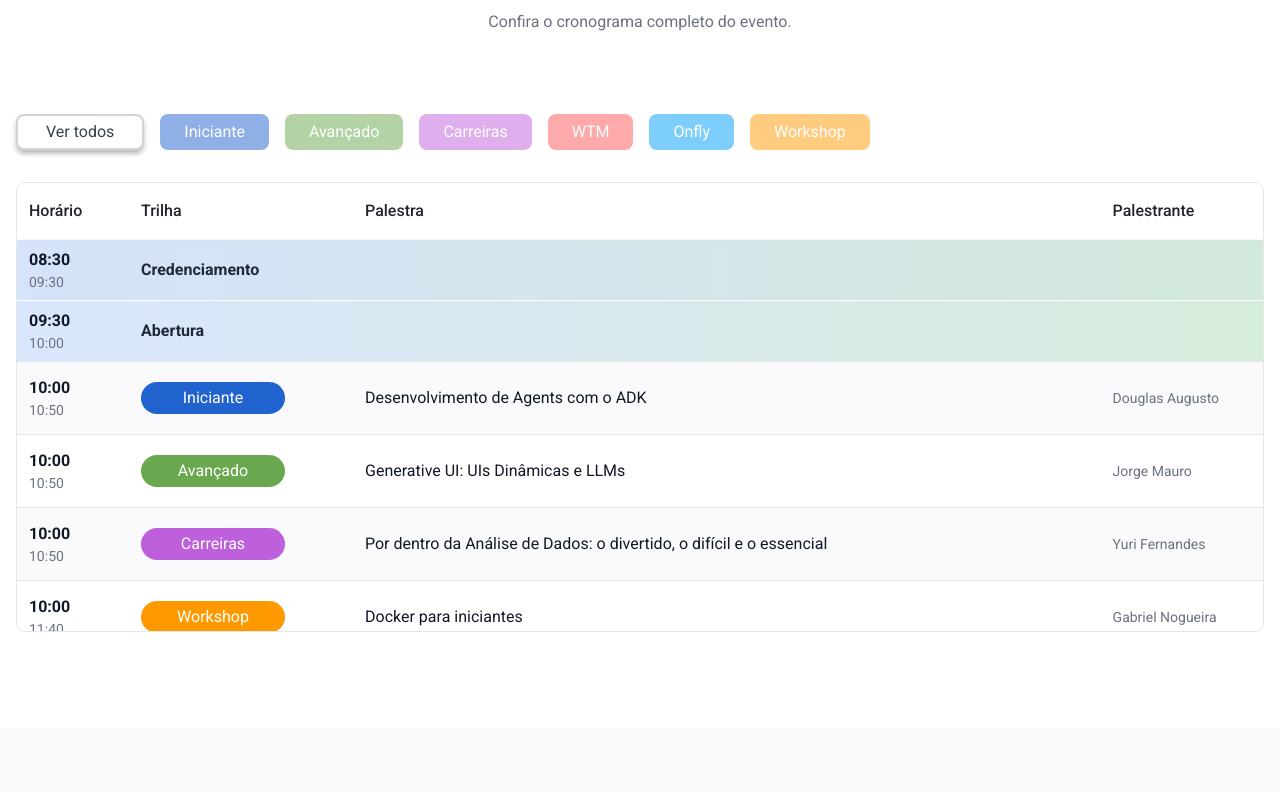
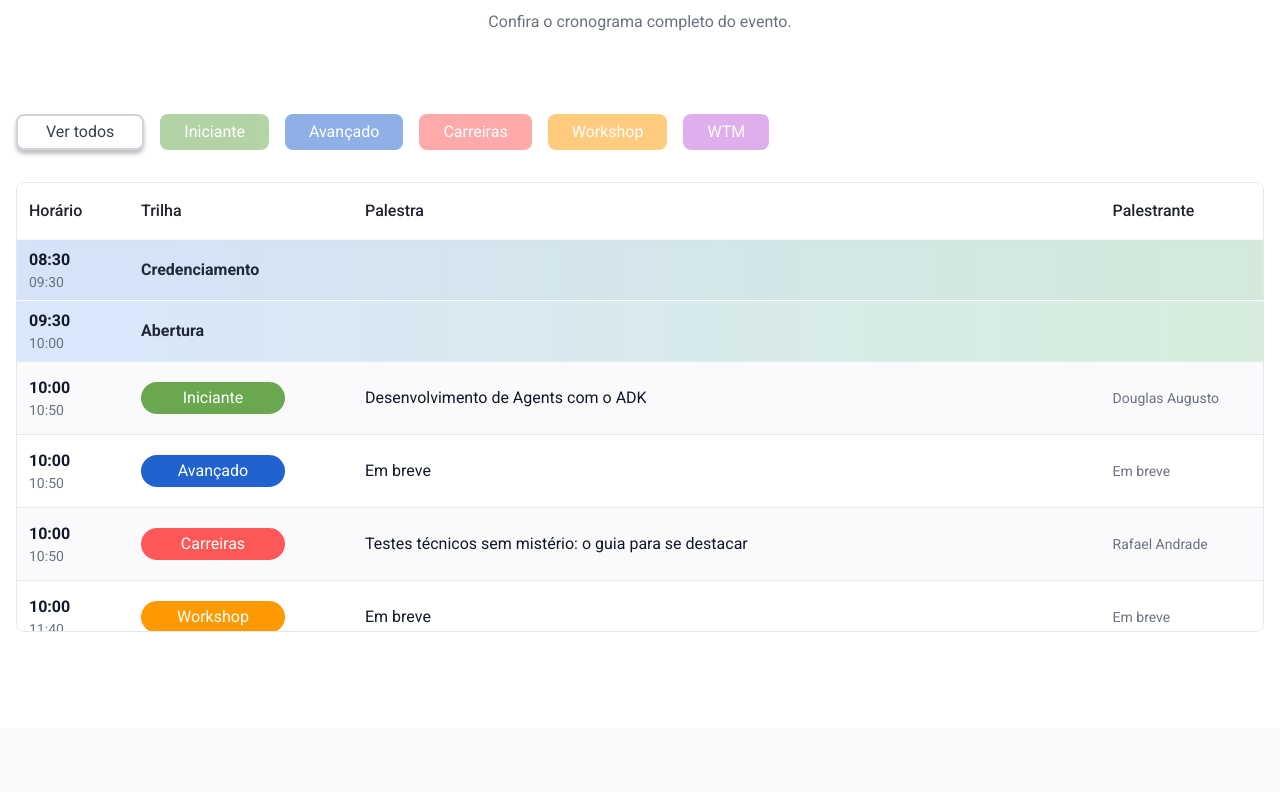
Before and after one commit to gdg-bh/site-oficial, a React (Vite) app: page /devfest in a window 1280 px wide. Shown: the part 2508-3300 px from the top of the page. Built offline with nearby package versions, Linux system fonts and the light colour scheme.

Commit message:
Updating Header with anchor and schedule content

```diff
--- a/src/components/Common/Header/index.tsx
+++ b/src/components/Common/Header/index.tsx
@@ -20,12 +20,12 @@ export function Header() {
                     </div>
 
                     <nav className="hidden xl:flex items-center space-x-8">
-                        <Link
-                            to="#about"
+                        <a
+                            href="#about"
                             className="text-google-gray hover:text-google-blue transition-colors duration-200 font-regular"
                         >
                             O que é o GDG?
-                        </Link>
+                        </a>
                         {/* <Link
                             to="/gdg-bh-meet"
                             className="text-google-gray hover:text-google-blue transition-colors duration-200 font-regular"
@@ -103,13 +103,13 @@ export function Header() {
                 {isMobileMenuOpen && (
                     <div className="xl:hidden">
                         <div className="px-2 pt-2 pb-3 space-y-1 bg-white border-t border-gray-200">
-                            <Link
-                                to="/"
+                            <a
+                                href="#about"
                                 className="block px-3 py-2 text-google-gray hover:text-google-blue transition-colors duration-200 font-regular"
                                 onClick={() => setIsMobileMenuOpen(false)}
                             >
                                 O que é o GDG?
-                            </Link>
+                            </a>
                             {/* <Link
                                 to="/gdg-bh-meet"
                                 className="block px-3 py-2 text-google-gray hover:text-google-blue transition-colors duration-200 font-regular"
--- a/src/components/pages/DevFest/Schedule/index.tsx
+++ b/src/components/pages/DevFest/Schedule/index.tsx
@@ -23,36 +23,43 @@ const scheduleData = [
         start: '10:00',
         end: '10:50',
         track: 'Avançado',
-        title: 'Generative UI: UIs Dinâmicas e LLMs',
-        speaker: 'Jorge Mauro',
+        title: 'Em breve',
+        speaker: 'Em breve',
     },
     {
         start: '10:00',
         end: '10:50',
         track: 'Carreiras',
-        title: 'Por dentro da Análise de Dados: o divertido, o difícil e o essencial',
-        speaker: 'Yuri Fernandes',
+        title: 'Testes técnicos sem mistério: o guia para se destacar',
+        speaker: 'Rafael Andrade',
     },
     {
         start: '10:00',
         end: '11:40',
         track: 'Workshop',
-        title: 'Docker para iniciantes',
-        speaker: 'Gabriel Nogueira',
+        title: 'Em breve',
+        speaker: 'Em breve',
+    },
+    {
+        start: '10:00',
+        end: '10:50',
+        track: 'WTM',
+        title: 'Mary Kay',
+        speaker: 'Ana Carolina',
     },
     {
         start: '10:50',
         end: '11:40',
         track: 'Iniciante',
-        title: 'Earth Engine no atendimento das emergèncias climáticas',
+        title: 'Earth Engine no atendimento das emergências climáticas',
         speaker: 'Eliana Fonseca',
     },
     {
         start: '10:50',
         end: '11:40',
         track: 'Avançado',
-        title: '### LOREM IPSUM DOLOR SIT AMET',
-        speaker: 'Mateus Pereira',
+        title: 'Em breve',
+        speaker: 'Em breve',
     },
     {
         start: '10:50',
@@ -62,11 +69,18 @@ const scheduleData = [
         speaker: 'Victoria Boaventura',
     },
     {
+        start: '10:50',
+        end: '11:40',
+        track: 'WTM',
+        title: 'Mentoria',
+        speaker: 'Ana Paula Bartels',
+    },
+    {
         start: '11:40',
         end: '12:30',
         track: 'Iniciante',
-        title: '### LOREM IPSUM DOLOR SIT AMET',
-        speaker: 'Thais Falabella',
+        title: 'Em breve',
+        speaker: 'Em breve',
     },
     {
         start: '11:40',
@@ -79,8 +93,15 @@ const scheduleData = [
         start: '11:40',
         end: '12:30',
         track: 'Carreiras',
-        title: 'Testes técnicos sem mistério: o guia para se destacar',
-        speaker: 'Rafael Ribeiro Andrade',
+        title: 'Por dentro da Análise de Dados: o divertido, o difícil e o essencial',
+        speaker: 'Yuri Fernandes',
+    },
+    {
+        start: '11:40',
+        end: '12:30',
+        track: 'WTM',
+        title: 'Mentoria',
+        speaker: 'Fernanda Costa',
     },
     {
         start: '12:30',
@@ -98,8 +119,15 @@ const scheduleData = [
         start: '13:40',
         end: '14:30',
         track: 'Avançado',
-        title: 'Docker Offload: To the Cloud and Beyond',
-        speaker: 'Juliana Conde',
+        title: 'Em breve',
+        speaker: 'Em breve',
+    },
+    {
+        start: '13:40',
+        end: '14:30',
+        track: 'WTM',
+        title: 'Mentoria',
+        speaker: 'Em breve',
     },
     {
         start: '13:40',
@@ -112,8 +140,8 @@ const scheduleData = [
         start: '13:40',
         end: '15:20',
         track: 'Workshop',
-        title: 'Arquitetura Frontend Moderna: Sistemas Clean, Escaláveis e Sólidos',
-        speaker: 'Mariana Mendonça',
+        title: 'Em breve',
+        speaker: 'Em breve',
     },
     {
         start: '14:30',
@@ -126,36 +154,50 @@ const scheduleData = [
         start: '14:30',
         end: '15:20',
         track: 'Avançado',
-        title: 'BigQuery Advanced',
-        speaker: 'Alisson Rosa',
+        title: 'Em breve',
+        speaker: 'Em breve',
     },
     {
         start: '14:30',
         end: '15:20',
         track: 'Carreiras',
-        title: 'De Dev a Tech Manager: Coisas que aprendi nessa jornada',
-        speaker: 'Diego Borges Ferreira',
+        title: 'Em breve',
+        speaker: 'Em breve',
+    },
+    {
+        start: '14:30',
+        end: '15:20',
+        track: 'WTM',
+        title: 'Mentoria',
+        speaker: 'Em breve',
     },
     {
         start: '15:20',
         end: '16:10',
         track: 'Iniciante',
-        title: 'A Mentalidade do desenvolvedor Secure-First',
-        speaker: 'Pedro Rosemberg',
+        title: 'Em breve',
+        speaker: 'Em breve',
     },
     {
         start: '15:20',
         end: '16:10',
         track: 'Avançado',
-        title: 'Arquitetura Sob Demanda: Construindo um sistema do zero',
-        speaker: 'Arthur e Arthur',
+        title: 'Em breve',
+        speaker: 'Em breve',
     },
     {
         start: '15:20',
         end: '16:10',
         track: 'Carreiras',
-        title: 'Storytelling Estratégico: Como mostrar seu trabalho com intenção e gerar impacto',
-        speaker: 'Júlia Vasconcelos',
+        title: 'Em breve',
+        speaker: 'Em breve',
+    },
+    {
+        start: '15:20',
+        end: '16:10',
+        track: 'WTM',
+        title: 'Mentoria',
+        speaker: 'Em breve',
     },
     {
         start: '16:10',
@@ -170,12 +212,12 @@ const scheduleData = [
 ];
 
 const tracks = [
-    { name: 'Iniciante', color: '#2163CE' },
-    { name: 'Avançado', color: '#6AA84F' },
-    { name: 'Carreiras', color: '#BE60DC' },
-    { name: 'WTM', color: '#FF5858' },
-    { name: 'Onfly', color: '#009EFB' },
+    { name: 'Iniciante', color: '#6AA84F' },
+    { name: 'Avançado', color: '#2163CE' },
+    { name: 'Carreiras', color: '#FF5858' },
+    // { name: 'Onfly', color: '#009EFB' },
     { name: 'Workshop', color: '#FF9900' },
+    { name: 'WTM', color: '#BE60DC' },
 ];
 
 export default function Schedule() {
--- a/src/index.css
+++ b/src/index.css
@@ -4,4 +4,6 @@
 
 * {
     min-width: 0;
+    scroll-behavior: smooth;
+    scroll-padding-top: 64px;
 }
```
